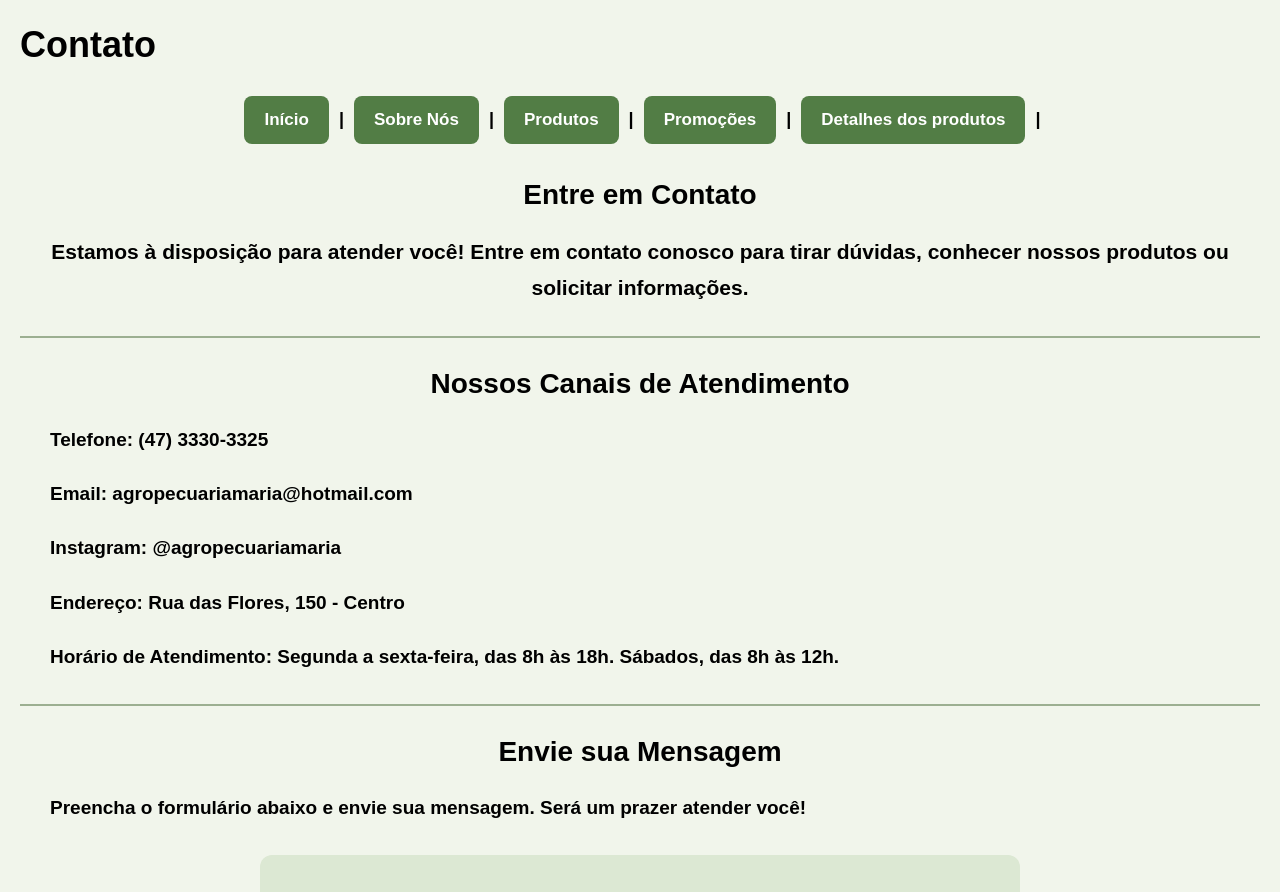
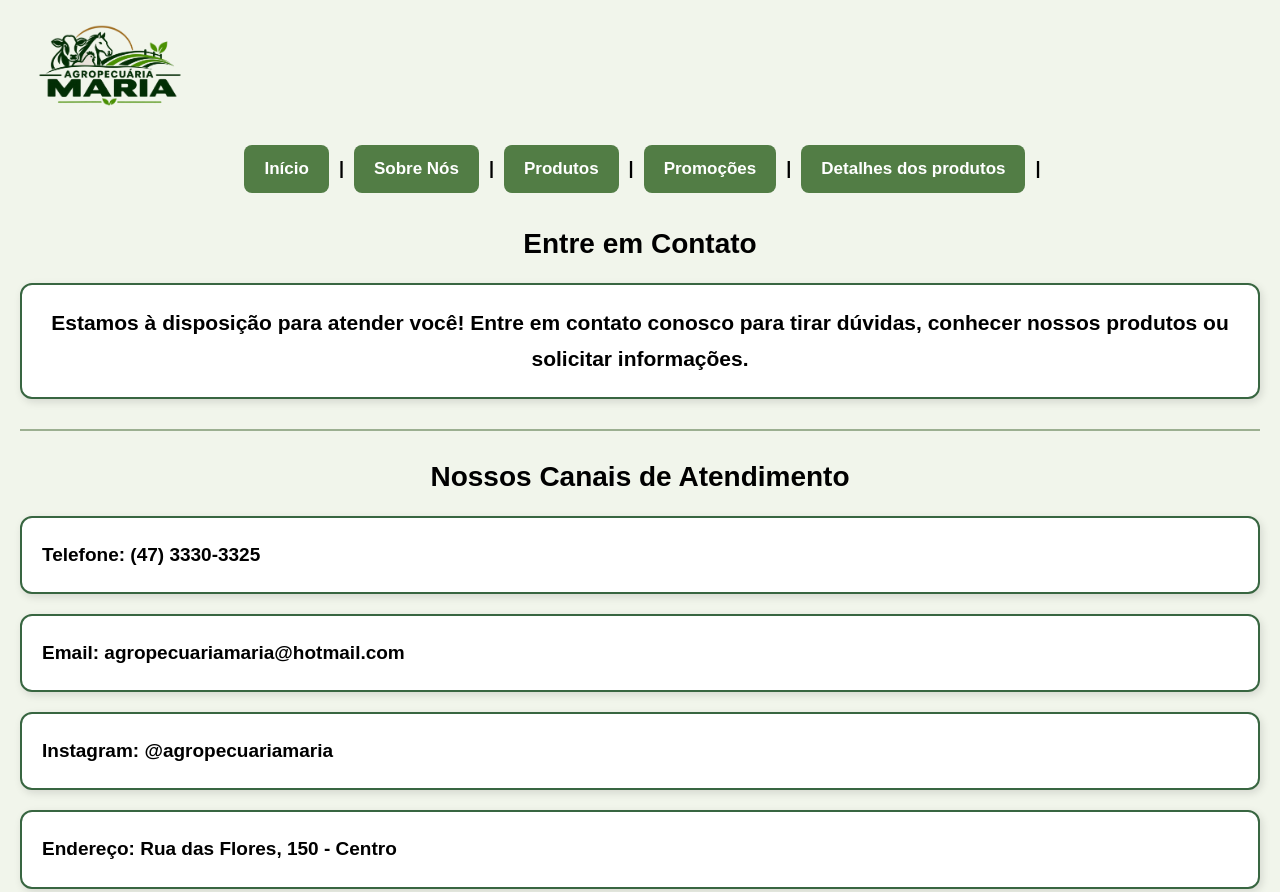
Before and after one commit to ProfMariaEduarda-24/agropecuaria-maria, a plain HTML site: page pages/contato.html in a window 1280 px wide. Shown: the top 892 px of the page. Drawn offline with Linux system fonts and the light colour scheme.

Commit message:
Implementando as alterações

```diff
--- a/assets/styles/contato.css
+++ b/assets/styles/contato.css
@@ -60,7 +60,14 @@ nav a:hover {
     font-weight: bold;
     line-height: 1.7;
     margin: 20px;
+    background-color: #ffffff;
+    border: 2px solid #386641;
+    border-radius: 12px;
+    padding: 20px;
+    margin: 20px 0;
+    box-shadow: 2px 3px 8px rgba(0, 0, 0, 0.12);
 }
+
 
 /* Parágrafos */
 .parágrafo {
@@ -70,7 +77,14 @@ nav a:hover {
     line-height: 1.8;
     text-align: justify;
     margin: 20px 30px;
+    background-color: #ffffff;
+    border: 2px solid #386641;
+    border-radius: 12px;
+    padding: 20px;
+    margin: 20px 0;
+    box-shadow: 2px 3px 8px rgba(0, 0, 0, 0.12);
 }
+
 
 /* Formulário */
 form {
@@ -148,3 +162,7 @@ hr {
     border-top: 2px solid #9caf91;
     margin: 30px 0;
 }
+.logo {
+    width: 180px;
+    height: auto;
+}
--- a/assets/styles/detalhes dos produtos.css
+++ b/assets/styles/detalhes dos produtos.css
@@ -115,3 +115,7 @@ hr {
     border-top: 2px solid #9caf91;
     margin: 30px 0;
 }
+.logo {
+    width: 180px;
+    height: auto;
+}
--- a/assets/styles/index.css
+++ b/assets/styles/index.css
@@ -1,3 +1,8 @@
+.logo {
+    width: 180px;
+    height: auto;
+}
+
 div.agro-1 img {
     width: 100%;
     height: auto;
@@ -57,8 +62,14 @@ nav a:hover {
     text-align: justify;
     font-weight: normal;
     line-height: 1.6;
-    margin: 20px;
+    background-color: #ffffff;
+    border: 2px solid #386641;
+    border-radius: 12px;
+    padding: 20px;
+    margin: 20px 0;
+    box-shadow: 2px 3px 8px rgba(0, 0, 0, 0.12);
 }
+
 
 /* Parágrafos */
 .parágrafo {
@@ -69,7 +80,14 @@ nav a:hover {
 /* Listas */
 .ul {
     line-height: 1.8;
+    background-color: #ffffff;
+    border: 2px solid #386641;
+    border-radius: 12px;
+    padding: 20px;
+    margin: 20px 0;
+    box-shadow: 2px 3px 8px rgba(0, 0, 0, 0.12);
 }
+
 
 /* Imagem principal */
 .agro-1 {
--- a/assets/styles/produtos.css
+++ b/assets/styles/produtos.css
@@ -87,6 +87,7 @@ nav a:hover {
     line-height: 1.8;
     text-align: justify;
     margin: 20px 30px;
+
 }
 
 /* Preços dos produtos */
@@ -108,3 +109,11 @@ hr {
     border-top: 2px solid #9caf91;
     margin: 30px 0;
 }
+h1 {
+    text-align: center;
+    font-size: 38px;
+}
+.logo {
+    width: 180px;
+    height: auto;
+}
--- a/assets/styles/promoções.css
+++ b/assets/styles/promoções.css
@@ -127,3 +127,7 @@ hr {
     border-top: 2px solid #9caf91;
     margin: 25px 0;
 }
+.logo {
+    width: 180px;
+    height: auto;
+}
--- a/assets/styles/sobre-nós.css
+++ b/assets/styles/sobre-nós.css
@@ -1,3 +1,9 @@
+.logo {
+    width: 180px;
+    height: auto;
+}
+
+
 body::before {
     content: "";
     position: fixed;
@@ -71,6 +77,7 @@ nav a:hover {
     font-weight: bold;
     line-height: 1.7;
     margin: 20px;
+
 }
 
 /* Parágrafos */
@@ -79,9 +86,14 @@ nav a:hover {
     font-size: 19px;
     font-weight: bold;
     line-height: 1.8;
+    background-color: #ffffff;
+    border: 2px solid #386641;
+    border-radius: 12px;
+    padding: 20px;
+    margin: 20px 0;
+    box-shadow: 2px 3px 8px rgba(0, 0, 0, 0.12);
+}
 
-    margin: 20px 30px;
-}
 
 /* Listas */
 .ul {
@@ -89,9 +101,14 @@ nav a:hover {
     font-size: 19px;
     font-weight: bold;
     line-height: 2;
-    margin: 20px 40px;
     text-align: left;
     padding-left: 40px;
+    background-color: #ffffff;
+    border: 2px solid #386641;
+    border-radius: 12px;
+    padding: 20px;
+    margin: 20px 0;
+    box-shadow: 2px 3px 8px rgba(0, 0, 0, 0.12);
 }
 
 /* Destaque dos valores */
@@ -106,3 +123,7 @@ hr {
     border-top: 2px solid #9caf91;
     margin: 30px 0;
 }
+h1 {
+    text-align: center;
+    font-size: 38px;
+}
--- a/pages/contato.html
+++ b/pages/contato.html
@@ -7,7 +7,13 @@
     <link rel="stylesheet" href="../assets/styles/contato.css">
 </head>
 <body>
-    <h1>Contato</h1>
+
+    <header>
+
+    <img src="../assets/imagens/Logo1.png"
+         alt="Logo Agropecuária Maria"
+         class="logo">
+
     <nav>
         <a href="../index.html">Início</a> |
         <a href="sobre nós.html">Sobre Nós</a> |
@@ -15,6 +21,8 @@
         <a href="promoções.html">Promoções</a> |
         <a href="detalhes dos produtos.html">Detalhes dos produtos</a> |
    </nav>
+
+   </header>
 
    <h2 class="subtítulo">Entre em Contato</h2>
 
```
Also changed, not shown: index.html (+10 -3 lines), pages/detalhes dos produtos.html (+7 -1 lines), pages/produtos.html (+6 -1 lines), pages/promoções.html (+9 -1 lines), pages/sobre nós.html (+11 -5 lines), assets/imagens/Logo1.png (added), 1 other file.
